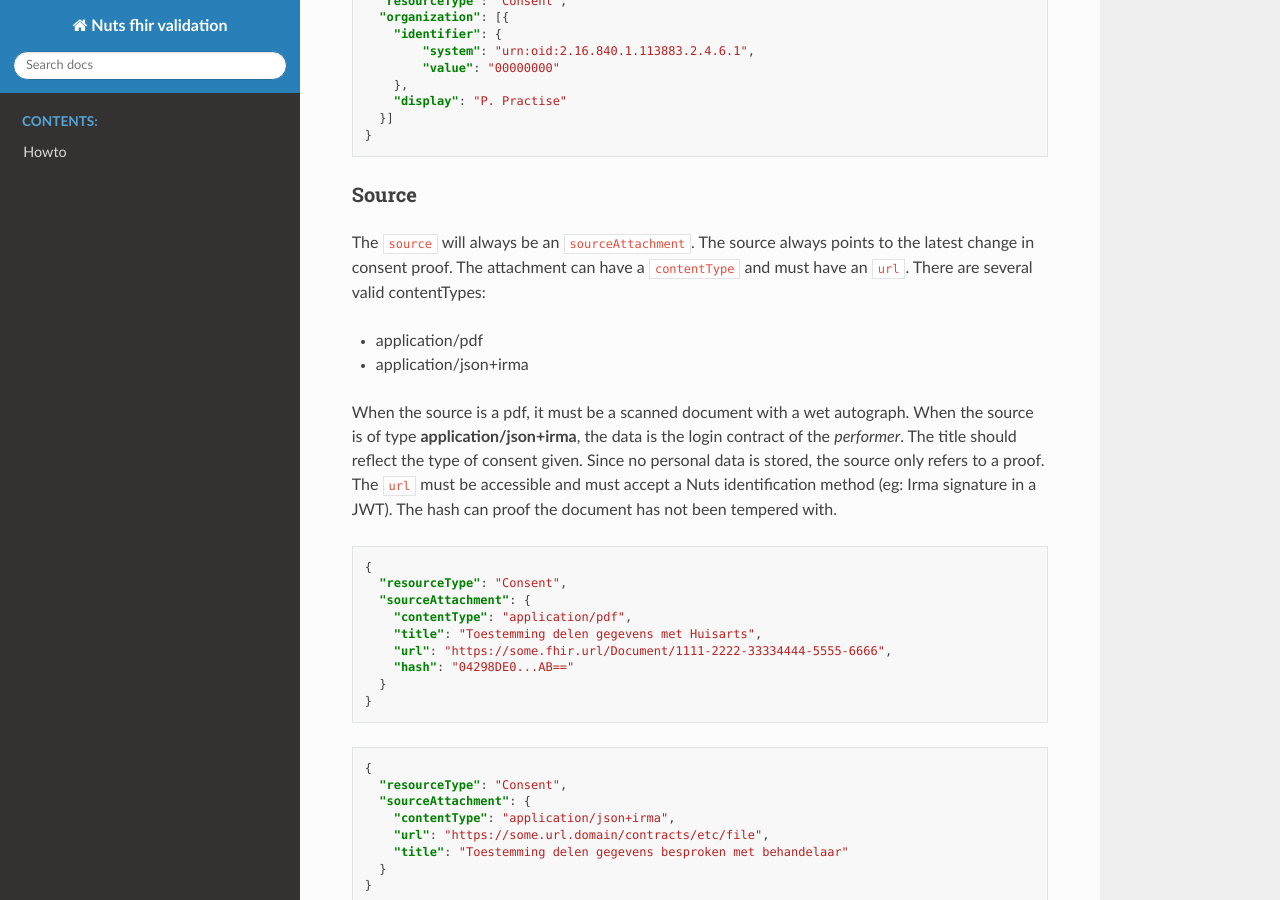
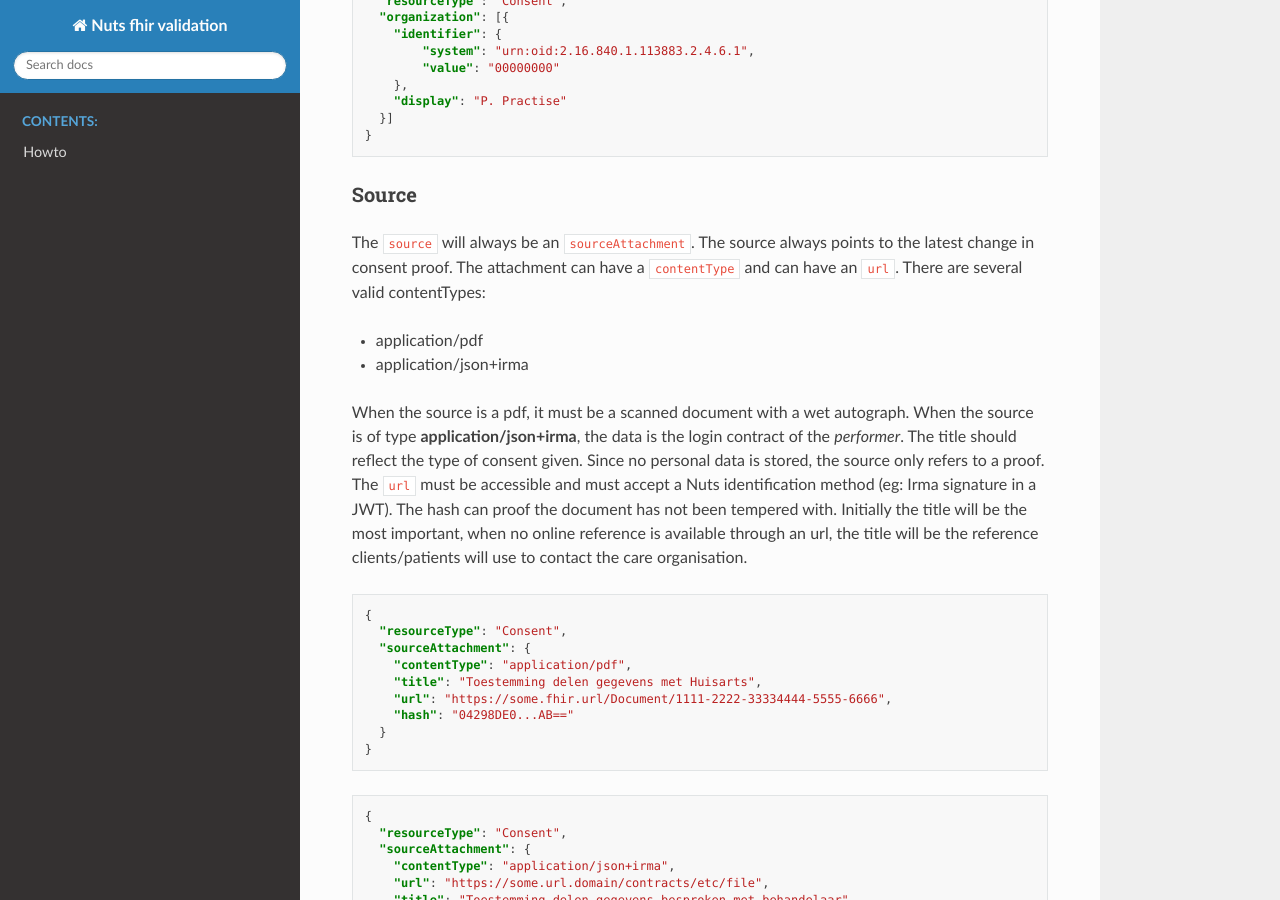
Before and after one commit to nuts-foundation/nuts-fhir-validation, a Sphinx documentation site: the page built from docs/pages/technical/fhir-rules.rst, in a window 1280 px wide and 900 px high, scrolled down 2950 px. Built offline with Sphinx 7.4.7 and the Read the Docs theme 2.0.0, drawn with Linux system fonts in a browser that asks for light colours.

Commit message:
make url optionally
Signed-off-by: Wout Slakhorst <wout.slakhorst@nedap.com>

```diff
--- a/docs/pages/technical/fhir-rules.rst
+++ b/docs/pages/technical/fhir-rules.rst
@@ -146,7 +146,7 @@ Source
 ......
 
 The :code:`source` will always be an :code:`sourceAttachment`. The source always points to the latest change in consent proof.
-The attachment can have a :code:`contentType` and must have an :code:`url`. There are several valid contentTypes:
+The attachment can have a :code:`contentType` and can have an :code:`url`. There are several valid contentTypes:
 
 - application/pdf
 - application/json+irma
@@ -156,6 +156,7 @@ When the source is of type **application/json+irma**, the data is the login cont
 The title should reflect the type of consent given. Since no personal data is stored, the source only refers to a proof.
 The :code:`url` must be accessible and must accept a Nuts identification method (eg: Irma signature in a JWT).
 The hash can proof the document has not been tempered with.
+Initially the title will be the most important, when no online reference is available through an url, the title will be the reference clients/patients will use to contact the care organisation.
 
 .. code-block:: json
 
```
